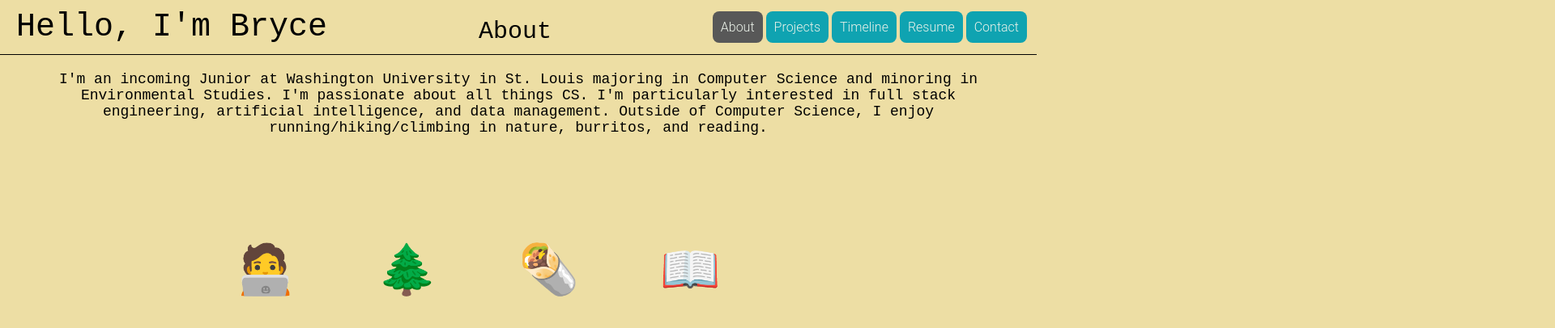
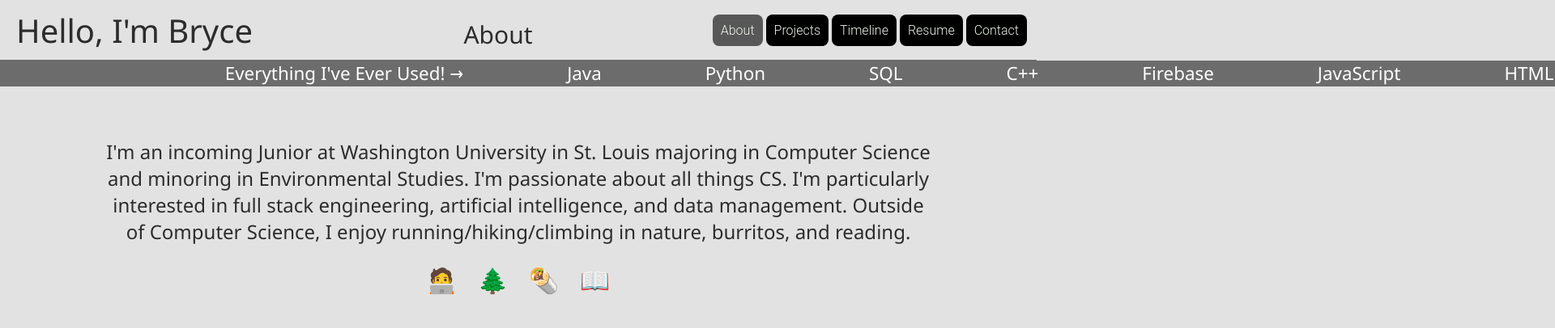
Before and after one commit to brycecappuccino/bryce_capuano, a React (Create React App) app: page / in a window 1280 px wide. Shown: the top 406 px of the page at 81% size, 1920 px wide, since content can reach past the window. Built offline with nearby package versions, Linux system fonts and the light colour scheme.

Commit message:
asthetic changes

```diff
--- a/src/About.js
+++ b/src/About.js
@@ -1,21 +1,94 @@
 import "./App.css";
+import "./Ticker.css";
 
 function About() {
   return (
     <>
-      <p className="subheaderContent">
+      <div class="ticker-wrap">
+        <div class="ticker">
+          <div class="ti">Everything I've Ever Used! → </div>
+          <div class="ti">Java</div>
+          <div class="ti">Python</div>
+          <div class="ti">SQL</div>
+          <div class="ti">C++</div>
+          <div class="ti">Firebase</div>
+          <div class="ti">JavaScript</div>
+          <div class="ti">HTML</div>
+          <div class="ti">CSS</div>
+          <div class="ti">React.js</div>
+          <div class="ti">Node.js</div>
+          <div class="ti">AWS EC2</div>
+          <div class="ti">Apache HTTP Server</div>
+          <div class="ti">Linux</div>
+          <div class="ti">NumPy</div>
+          <div class="ti">Pandas</div>
+          <div class="ti">Seaborn</div>
+          <div class="ti">Matplotlib</div>
+          <div class="ti">Scikit-learn</div>
+          <div class="ti">jQuery</div>
+          <div class="ti">API's</div>
+          <div class="ti">Git</div>
+          <div class="ti">CLI</div>
+          <div class="ti">Github</div>
+          <div class="ti">Swift</div>
+          <div class="ti">R</div>
+          <div class="ti">PHP</div>
+          <div class="ti">AJAX</div>
+          <div class="ti">MySql</div>
+          <div class="ti">SAFe Agile</div>
+          <div class="ti">Salesforce Lightning</div>
+          <div class="ti">Salesforce Apex</div>
+          <div class="ti">Salesforce SOQL</div>
+          <div class="ti">Copado</div>
+          <div class="ti">Socket.IO</div>
+          <div class="ti">Express.js</div>
+          <div class="ti">JSON</div>
+          <div class="ti">UIKit</div>
+          <div class="ti">TensorFlow</div>
+          <div class="ti">OpenCV</div>
+          <div class="ti">Arduino</div>
+          <div class="ti">Assembly 😠</div>
+          <div class="ti">Visual Studio Code</div>
+          <div class="ti">XCode</div>
+          <div class="ti">Visual Studio</div>
+          <div class="ti">PyCharm</div>
+          <div class="ti">IntelliJ</div>
+          <div class="ti">CLion</div>
+          <div class="ti">RStudio</div>
+          <div class="ti">Anaconda</div>
+          <div class="ti">Jupyter Notebooks</div>
+          <div class="ti">WordPress</div>
+          <div class="ti">Eclipse</div>
+          <div class="ti">***See Resume For Current Technical Skills List***</div>
+
+
+
+
+        </div>
+      </div>
+
+      <div className="subheaderContentAbout">
         I'm an incoming Junior at Washington University in St. Louis majoring in
         Computer Science and minoring in Environmental Studies. I'm passionate
         about all things CS. I'm particularly interested in full stack
         engineering, artificial intelligence, and data management. Outside of
-        Computer Science, I enjoy running/hiking/climbing in nature, burritos, and reading.
-      </p>
+        Computer Science, I enjoy running/hiking/climbing in nature, burritos,
+        and reading.
+      </div>
       <div class="waviy">
-        <a href="https://github.com/cse330-spring-2023/creativeproject-cp-500926-487194" target="_blank" rel="noreferrer">
+        <a
+          href="https://github.com/cse330-spring-2023/creativeproject-cp-500926-487194"
+          target="_blank"
+          rel="noreferrer"
+        >
           <span>🧑‍💻</span>
         </a>
 
-        <a href="https://www.strava.com/activities/7694662720" target="_blank" rel="noreferrer">
+        <a
+          href="https://www.strava.com/activities/7694662720"
+          target="_blank"
+          rel="noreferrer"
+        >
           <span>🌲</span>
         </a>
 
@@ -23,7 +96,11 @@ function About() {
           <span>🌯</span>
         </a>
 
-        <a href="https://www.goodreads.com/book/show/25899336-when-breath-becomes-air" target="_blank" rel="noreferrer">
+        <a
+          href="https://www.goodreads.com/book/show/25899336-when-breath-becomes-air"
+          target="_blank"
+          rel="noreferrer"
+        >
           <span>📖</span>
         </a>
       </div>
--- a/src/App.css
+++ b/src/App.css
@@ -1,5 +1,5 @@
 html, body {
-  background-color: #EDDEA4;
+  background-color: #e2e2e2;
   height: 100%;
   margin: 0;
   padding: 0;
@@ -17,7 +17,7 @@ html, body {
 
 .footer {
   height: 50px;
-  background-color: #EDDEA4;
+  background-color: #e2e2e2;
   position: relative;
   transition: transform 0.3s ease;
 }
@@ -46,11 +46,27 @@ html, body {
 header,
 .title,
 .subheader,
+.subheaderContentAbout,
 .subheaderContent,
 .subheaderFootnote,
 .subheaderSection {
+  color: #2c2c2c;
   text-align: center;
-  font-family: "Courier New", "Lucida Console", monospace;
+  font-weight: 500;
+  font-family: "Segoe UI", Tahoma, Geneva, Verdana, sans-serif;
+}
+
+.subheaderContentAbout {
+  font-size: 24px;
+  margin-top: 5%;
+  margin-left: 10%;
+  margin-right: 10%;
+  justify-content: center;
+  transition: transform 0.3s ease-in-out;
+}
+
+.subheaderContentAbout:hover {
+  transform: scale(1.1);
 }
 
 header {
@@ -73,11 +89,7 @@ header:hover {
   100% { background-color: #FFE4C4; }
 }
 
-.title {
-  margin-top: 20px;
-  margin-right: 30px;
-  font-size: 30px;
-}
+
 
 .subheader {
   display: flex;
@@ -114,7 +126,7 @@ header:hover {
 .contactB {
   font-family: "Roboto", Arial, sans-serif;
   font-weight: 300;
-  background-color: #0FA3B1;
+  background-color: #000000;
   border-radius: 8px;
   border: none;
   color: #ecf3ea;
@@ -125,24 +137,11 @@ header:hover {
   margin: 4px 2px;
 }
 
-.roundB:hover {
-  background-color: #0b7e89;
+.roundB:hover,
+.contactB:hover {
+  background-color: #313131;
 }
 
-.roundB:active {
-  background-color: #073e43;
-}
-
-.contactB {
-  background-color: #8e5611;
-}
-.contactB:hover {
-  background-color: #6a4309;
-}
-
-.contactB:active {
-  background-color: #3c2502;
-}
 
 
 .active {
@@ -159,6 +158,19 @@ header:hover {
   display: flex;
   justify-content: space-between;
   align-items: center;
+}
+
+.title-container {
+  align-items: center;
+  display: flex;
+  justify-content: center;
+}
+
+.title {
+  margin-top: 20px;
+  margin-right: 100px;
+  font-size: 30px;
+  text-align: center;
 }
 
 .containerResume {
@@ -186,7 +198,7 @@ header:hover {
   margin-bottom: 20px;
   width: 100%;
   height: 10px;
-  border-bottom: 1px solid rgba(0, 0, 0);
+  border-bottom: 1px solid rgba(96, 96, 96, 0.9);
 }
 
 /* Burrito Styling */
@@ -195,6 +207,10 @@ header:hover {
   flex-direction: column;
   align-items: center;
   justify-content: flex-start;
+}
+
+a {
+  text-decoration: none;
 }
 
 .row {
@@ -211,15 +227,15 @@ header:hover {
 /* Animation Styling */
 .waviy {
   text-align: center;
-  margin-top: 10%;
+  margin-top: 1%;
   position: relative;
-  font-size: 60px;
+  font-size: 30px;
 }
 
 .waviy span {
   position: relative;
   display: inline-block;
-  margin-right: 100px;
+  margin: 1%;
   transition: transform 0.3s ease-in-out;
 }
 
@@ -270,10 +286,6 @@ p {
     font-size: 32px;
   }
 
-  .title {
-    font-size: 24px;
-    margin-right: 10px;
-  }
 
   .subheader,
   .subheaderContent,
@@ -295,8 +307,10 @@ p {
 
   .subheaderContent,
   .subheaderFootnote,
+  .subheaderContentAbout
   .subheaderSection {
     margin-left: 0;
     margin-right: 0;
   }
+
 }
--- a/src/Homepage.js
+++ b/src/Homepage.js
@@ -28,6 +28,9 @@ function Homepage() {
     <div className="content">
       <div className="container">
         <header>Hello, I'm Bryce</header>
+        <div className="title-container">
+
+        </div>
         <div className="title">{sections[activeSection]}</div>
         <div className="navigation">
           {Object.keys(sections).map((section) => (
--- a/src/Resume.js
+++ b/src/Resume.js
@@ -13,7 +13,7 @@ function Resume() {
           target="_blank"
           rel="noreferrer"
         >
-          Download Resume
+          Download Resume PDF
         </a>
       </div>
 
--- /dev/null
+++ b/src/Ticker.css
@@ -0,0 +1,68 @@
+/* ALL CREDIT TO LEWIS CAREY https://codepen.io/lewismcarey/pen/GJZVoG */
+
+* {
+    box-sizing: border-box;
+  }
+
+  @-webkit-keyframes ticker {
+    0% {
+      -webkit-transform: translate3d(0, 0, 0);
+      transform: translate3d(0, 0, 0);
+      visibility: visible;
+    }
+    100% {
+      -webkit-transform: translate3d(-100%, 0, 0);
+      transform: translate3d(-100%, 0, 0);
+    }
+  }
+  @keyframes ticker {
+    0% {
+      -webkit-transform: translate3d(0, 0, 0);
+      transform: translate3d(0, 0, 0);
+      visibility: visible;
+    }
+    100% {
+      -webkit-transform: translate3d(-100%, 0, 0);
+      transform: translate3d(-100%, 0, 0);
+    }
+  }
+  .ticker-wrap {
+    margin-top: -20px;
+    width: 100%;
+    overflow: hidden;
+    height: 2rem;
+    background-color: rgba(96, 96, 96, 0.9);
+    padding-left: 100%;
+    box-sizing: content-box;
+  }
+  .ticker-wrap .ticker {
+    display: inline-block;
+    height: 2rem;
+    line-height: 2rem;
+    white-space: nowrap;
+    padding-right: 100%;
+    box-sizing: content-box;
+    -webkit-animation-iteration-count: infinite;
+    animation-iteration-count: infinite;
+    -webkit-animation-timing-function: linear;
+    animation-timing-function: linear;
+    -webkit-animation-name: ticker;
+    animation-name: ticker;
+    -webkit-animation-duration: 70s;
+    animation-duration: 70s;
+  }
+  .ticker-wrap .ti {
+    font-family: "Segoe UI", Tahoma, Geneva, Verdana, sans-serif;
+    display: inline-block;
+    padding: 0 4rem;
+    font-size: 1.4rem;
+    color: white;
+  }
+
+  body {
+    padding-bottom: 5rem;
+  }
+
+  h1, h2, p {
+    padding: 0 5%;
+  }
```
